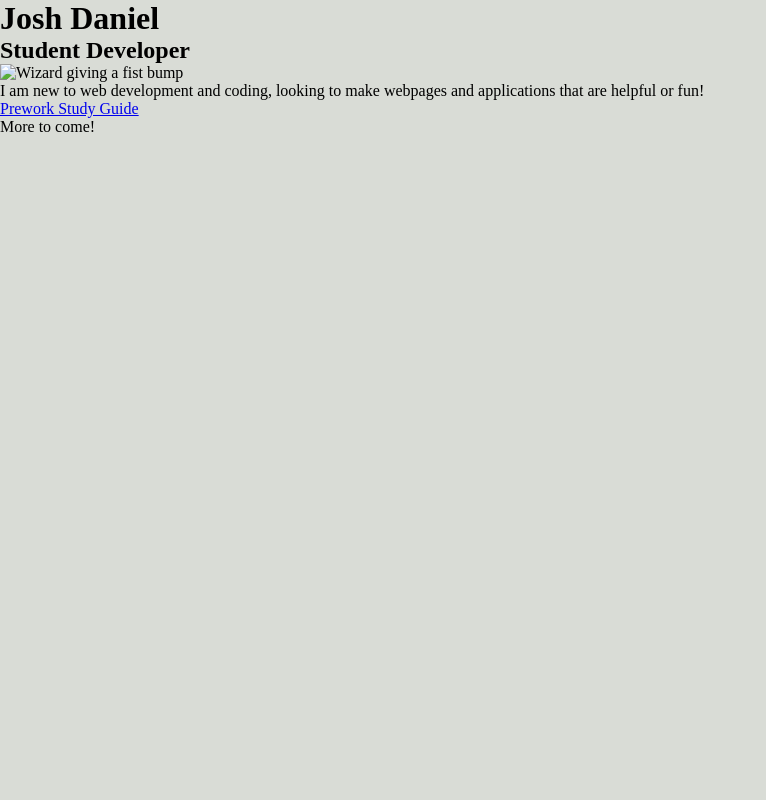
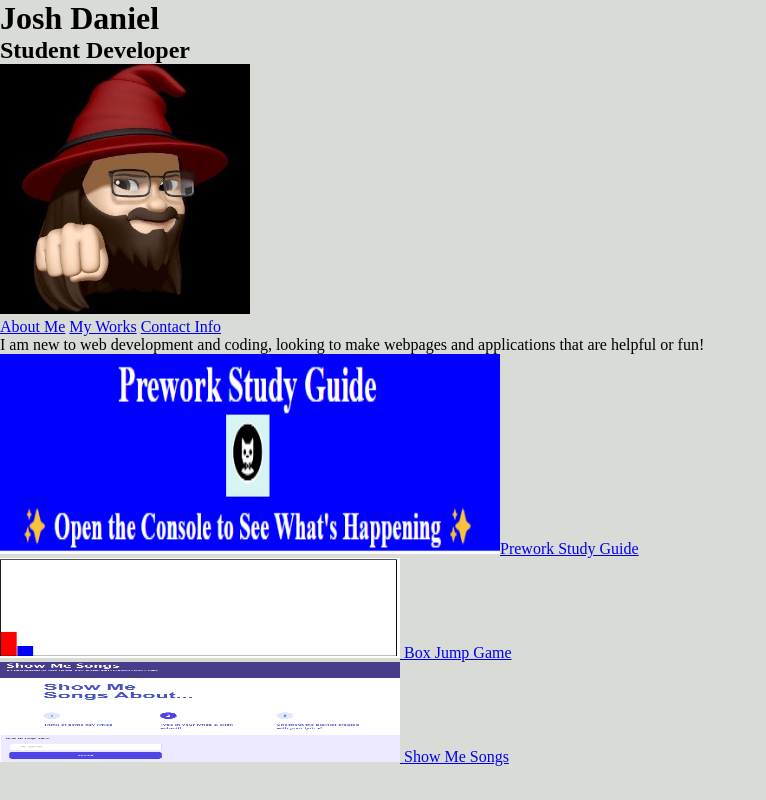
Before and after one commit to jmod333/challenge-2, a plain HTML site: page index.html in a window 1280 px wide. Shown: the whole page, without its empty margins (0-766 px from the left). Drawn offline with Linux system fonts and the light colour scheme; files that its build step writes are made by us from their sources.

Commit message:
Added portfolio works, added clickable images that lead to external links

```diff
--- a/index.html
+++ b/index.html
@@ -1,35 +1,86 @@
+<!--GIVEN I need to sample a potential employee's previous work
+WHEN I load their portfolio
+THEN I am presented with the developer's name, a recent photo or avatar, and links to sections about them, their work, and how to contact them
+WHEN I click one of the links in the navigation
+THEN the UI scrolls to the corresponding section
+WHEN I click on the link to the section about their work
+THEN the UI scrolls to a section with titled images of the developer's applications
+WHEN I am presented with the developer's first application
+THEN that application's image should be larger in size than the others
+WHEN I click on the images of the applications
+THEN I am taken to that deployed application
+WHEN I resize the page or view the site on various screens and devices
+THEN I am presented with a responsive layout that adapts to my viewport-->
+
 <!DOCTYPE html>
 <html lang="en-us">
-
   <head>
     <meta charset="UTF-8" />
-    <link rel="stylesheet" href="./assets/css/style.css">
+    <link rel="stylesheet" href="./assets/css/style.css" />
     <title>Josh Daniel Project Portfolio</title>
   </head>
 
   <body>
+    <!--Introduction-->
     <header>
-        <!--Introduction-->
       <h1>Josh Daniel</h1>
+
       <h2>Student Developer</h2>
-        <img src="Wizard Josh Grid.jpg" alt="Wizard giving a fist bump">
+      <img
+        src="assets/images/wizard-josh.jpg"
+        alt="Wizard giving a fist bump"
+        height="250"
+        width="250"
+      />
+
+      <nav>
+        <a href="#">About Me</a>
+        <a href="#">My Works</a>
+        <a href="#">Contact Info</a>
+      </nav>
+
+      <p>
+        I am new to web development and coding, looking to make webpages and
+        applications that are helpful or fun!
+      </p>
     </header>
 
-    <!--About me-->
-    <section>
-        <p>I am new to web development and coding, looking to make webpages and applications that are helpful or fun!
-        </p>
-    </section>
-
     <!--Portfolio Links-->
-    <section>
+    <article>
       <ul>
         <li>
-                <a href="https://jmod333.github.io/prework-study-guide/">Prework Study Guide</a>
+          <a href="https://jmod333.github.io/prework-study-guide/">
+            <img
+              src="assets/images/prework-study-guide.png"
+              alt="Prework Study Guide"
+              height="200"
+              width="500"
+            />Prework Study Guide
+          </a>
         </li>
-            <li> More to come!</li>
+        <li>
+          <a href="https://jmod333.github.io/box-jump-game/">
+            <img
+              src="assets/images/box-jump-game.jp.png"
+              alt="Box Jump Game"
+              height="100"
+              width="400"
+            />
+            Box Jump Game</a
+          >
+        </li>
+        <li>
+          <a href="https://kurtmj93.github.io/show-me-songs/">
+            <img
+              src="assets/images/show-me-songs.png"
+              alt="Show Me Songs Application"
+              height="100"
+              width="400"
+            />
+            Show Me Songs</a
+          >
+        </li>
       </ul>
-    </section>
+    </article>
   </body>
-
 </html>
```
Also changed, not shown: Assets/images/Wizard Josh Grid.jpg (deleted), Assets/images/box-jump-game.jp.png (added), Assets/images/prework-study-guide.png (added), Assets/images/show-me-songs.png (added), Assets/images/wizard-josh.jpg (added). Lines whose indentation alone changed are shown as unchanged.
